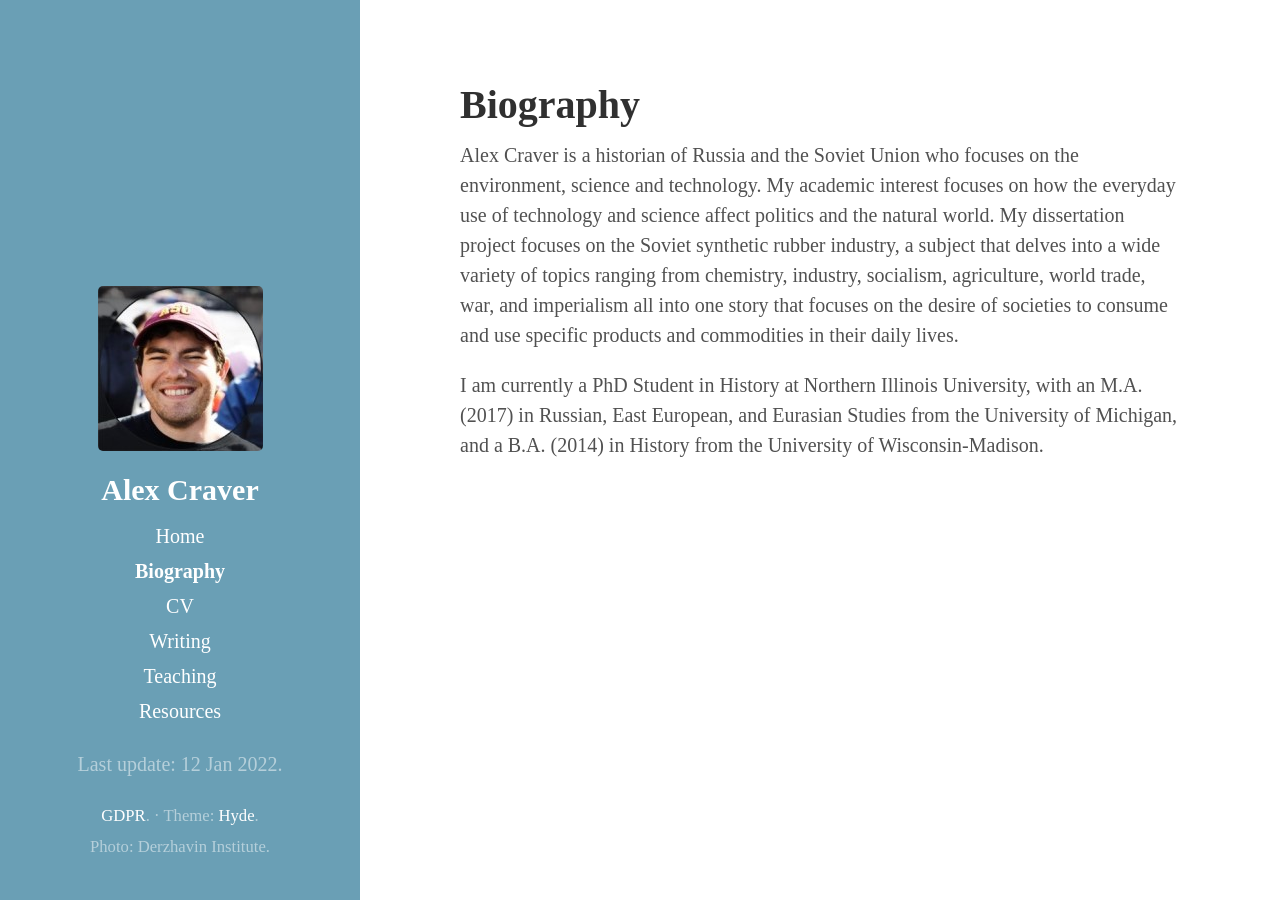
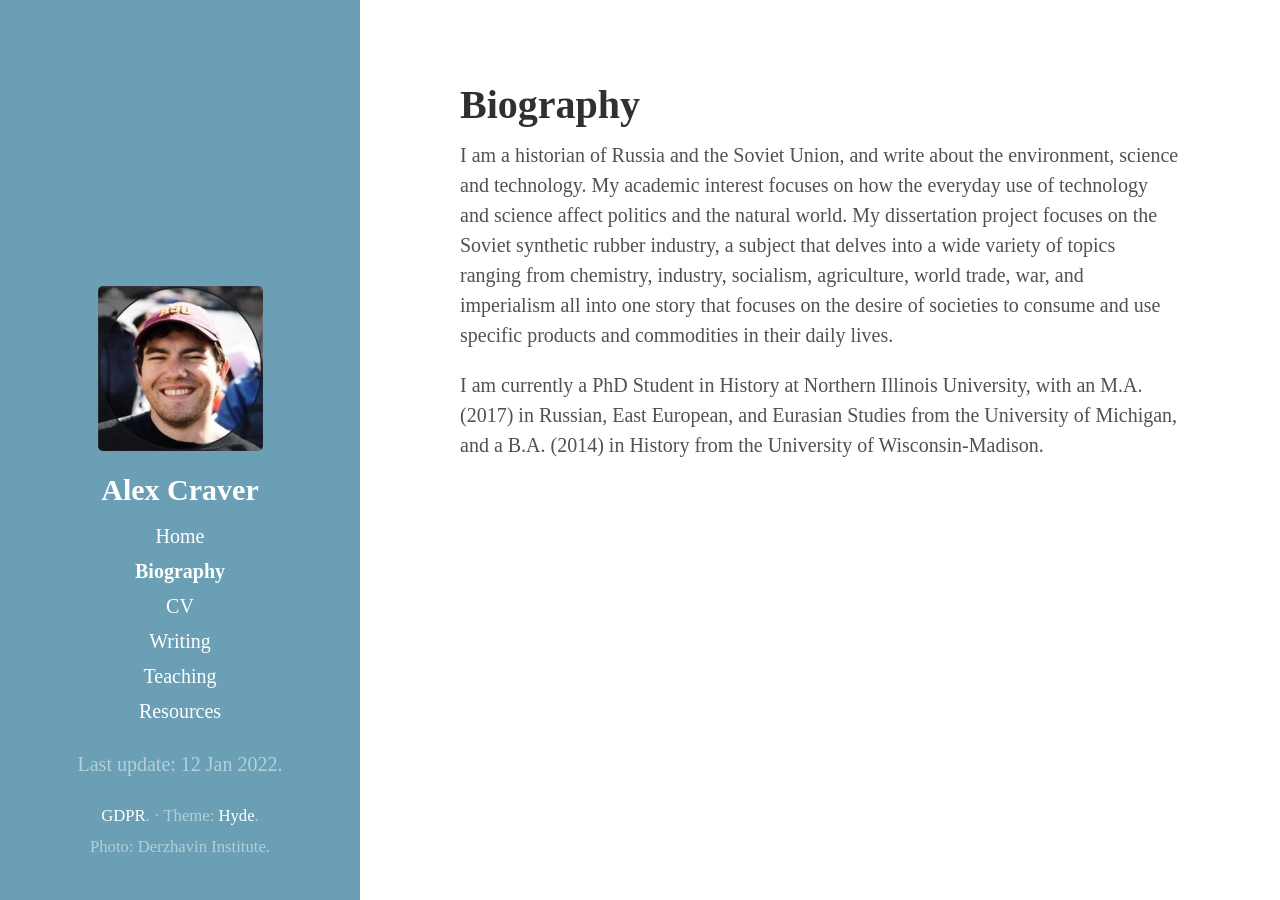
Before and after one commit to ahcraver/ahcraver.github.io, a Jekyll site: the page built from biography.md, in a window 1280 px wide. Built offline with Jekyll 4.4.1, drawn with Linux system fonts in a browser that asks for light colours.

Commit message:
Update biography.md

```diff
--- a/biography.md
+++ b/biography.md
@@ -3,6 +3,6 @@ layout: page
 title: Biography
 ---
 
-Alex Craver is a historian of Russia and the Soviet Union who focuses on the environment, science and technology. My academic interest focuses on how the everyday use of technology and science affect politics and the natural world. My dissertation project focuses on the Soviet synthetic rubber industry, a subject that delves into a wide variety of topics ranging from chemistry, industry, socialism, agriculture, world trade, war, and imperialism all into one story that focuses on the desire of societies to consume and use specific products and commodities in their daily lives.
+I am a historian of Russia and the Soviet Union, and write about the environment, science and technology. My academic interest focuses on how the everyday use of technology and science affect politics and the natural world. My dissertation project focuses on the Soviet synthetic rubber industry, a subject that delves into a wide variety of topics ranging from chemistry, industry, socialism, agriculture, world trade, war, and imperialism all into one story that focuses on the desire of societies to consume and use specific products and commodities in their daily lives.
 
 I am currently a PhD Student in History at Northern Illinois University, with an M.A. (2017) in Russian, East European, and Eurasian Studies from the University of Michigan, and a B.A. (2014) in History from the University of Wisconsin-Madison.
```
